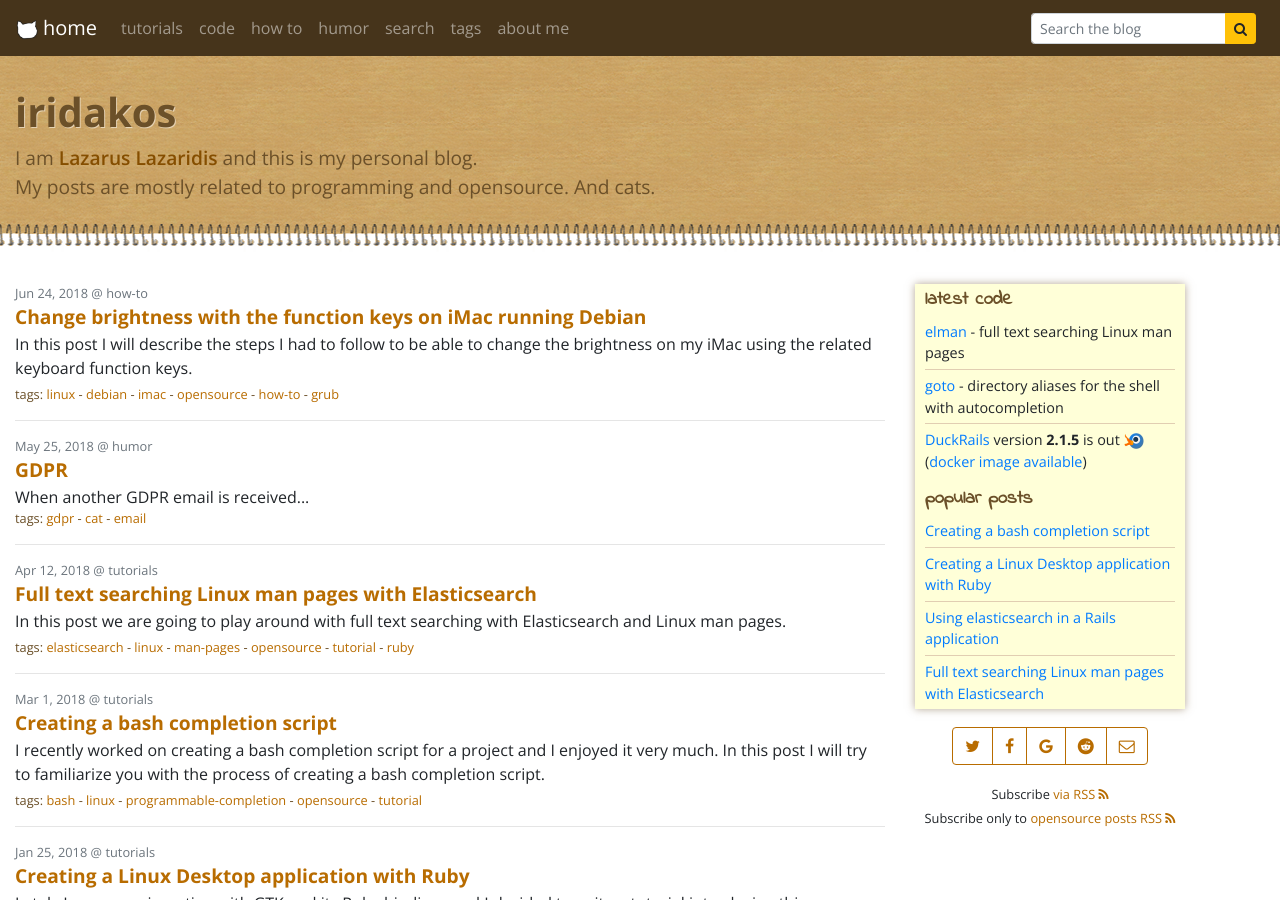
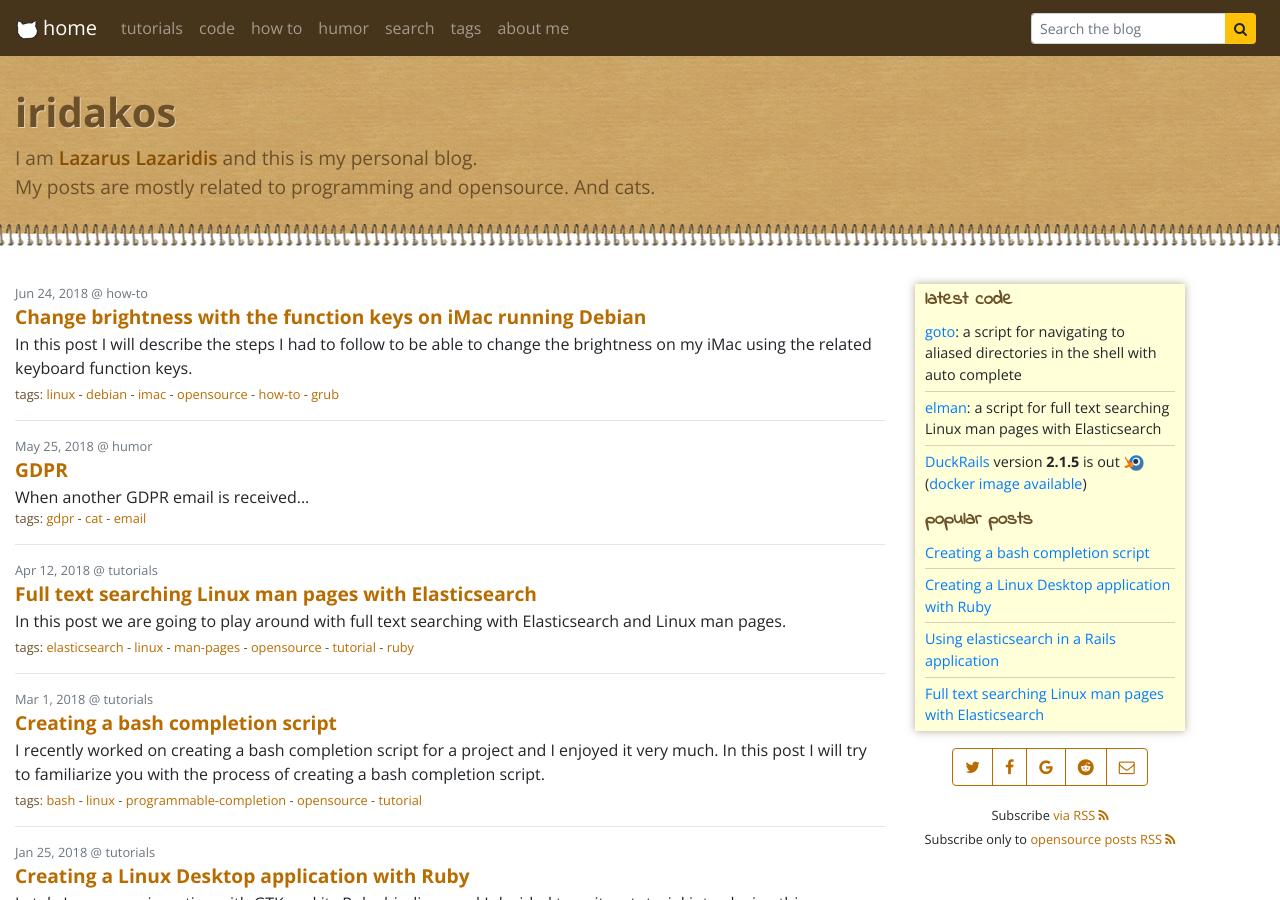
Before and after one commit to iridakos/iridakos.github.io, a Jekyll site: the page built from index.html, in a window 1280 px wide and 900 px high. Built offline with Jekyll 4.4.1, drawn with Linux system fonts in a browser that asks for light colours; nearby versions of some CDN libraries; the list of posts is cut into pages by our own code; comment, search, counter and statistics services are not loaded.

Commit message:
Update news.html

```diff
--- a/_includes/news.html
+++ b/_includes/news.html
@@ -5,11 +5,11 @@
 
   <div class="section-content">
     <div class="section-item">
-      <a class="ga-event-link right" data-event-label="elman repo" data-event-action="click" data-event-category="News github link" href="https://github.com/iridakos/elman">elman</a> - full text searching Linux man pages
+      <a class="ga-event-link right" data-event-label="goto repo" data-event-action="click" data-event-category="News github link" href="https://github.com/iridakos/goto">goto</a>: a script for navigating to aliased directories in the shell with auto complete
     </div>
 
     <div class="section-item">
-      <a class="ga-event-link right" data-event-label="goto repo" data-event-action="click" data-event-category="News github link" href="https://github.com/iridakos/goto">goto</a> - directory aliases for the shell with autocompletion
+      <a class="ga-event-link right" data-event-label="elman repo" data-event-action="click" data-event-category="News github link" href="https://github.com/iridakos/elman">elman</a>: a script for full text searching Linux man pages with Elasticsearch
     </div>
 
     <div class="section-item">
```
